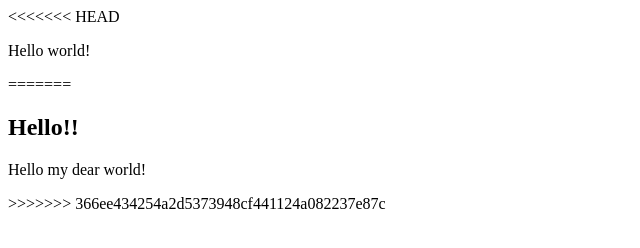
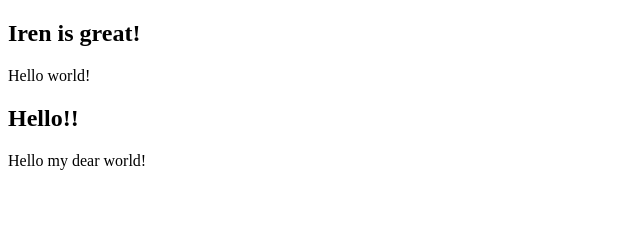
Before and after one commit to Shtefira/Progect, a plain HTML site: page index.html in a window 1280 px wide. Shown: the whole page, without its empty margins (0-640 px from the left). Drawn offline with Linux system fonts and the light colour scheme.

Commit message:
index.html with Iren is great

```diff
--- a/index.html
+++ b/index.html
@@ -7,12 +7,12 @@
     <title>Document</title>
 </head>
 <body>
-<<<<<<< HEAD
+    <h2>Iren is great!</h2>
     <p>Hello world!</p>
-=======
+
     <h2>Hello!!</h2>
     <p>Hello my dear world!</p>
->>>>>>> 366ee434254a2d5373948cf441124a082237e87c
+
 
     <script src="js/script.js">
 
```
